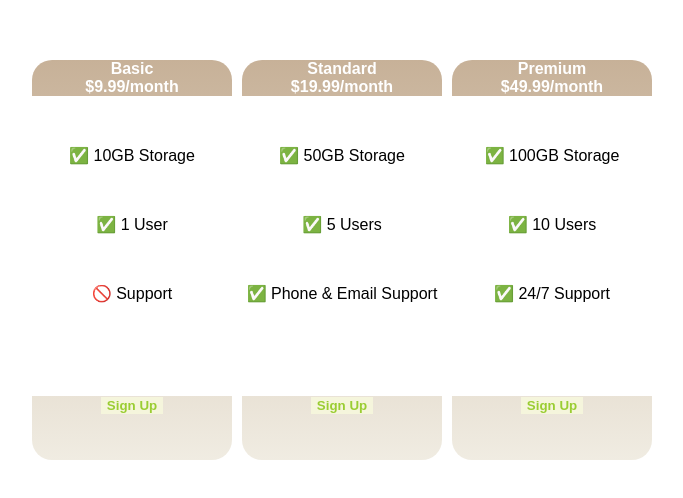
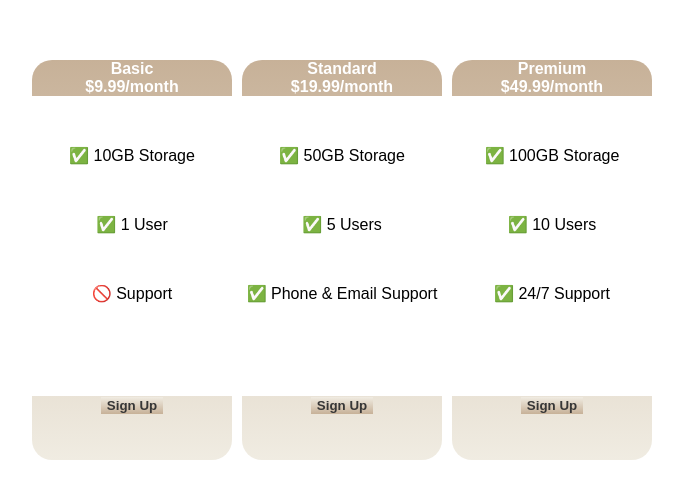
Before and after one commit to Zector312/Responsive-Price-Table, a plain HTML site: page index.html in a window 1280 px wide. Shown: the part 148-646 px from the top of the page, without its empty margins (298-981 px from the left). Drawn offline with Linux system fonts and the light colour scheme; a web font is replaced by a local one.

Commit message:
Update index.html

```diff
--- a/index.html
+++ b/index.html
@@ -53,13 +53,12 @@
           color: white;
           font-weight: bolder;
         }
-    .plan-button{
+      .plan-button{
       border-style: none;
-      color: yellowgreen;
-      background-color: beige;
+      color: #363636;
+      background: linear-gradient(#f0ece2,#c7b198);
       font-weight: 600;
     }
-
 
       /* Hint: What can you do with a media query and flexbox? */
       @media (max-width: 1000px) {
```
